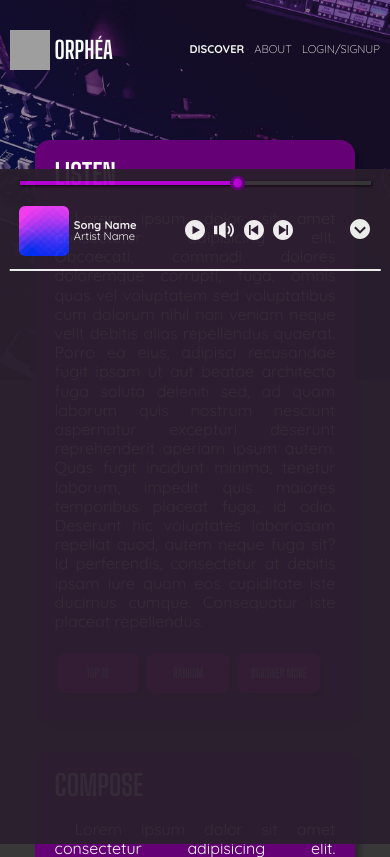
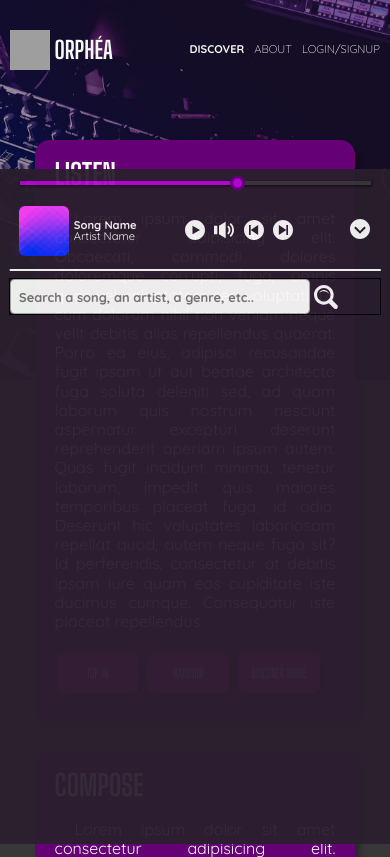
Before and after one commit to HadrienVerrier/ORPHEA, a PHP site: page /discover.html in a window 390 px wide. Shown: the top 857 px of the page. Run offline with PHP 8.4, Linux system fonts and the light colour scheme; grey boxes are pictures that could not be loaded.

Commit message:
Continue open player responsive

```diff
--- a/css/_player.scss
+++ b/css/_player.scss
@@ -4,7 +4,9 @@
 	left: 0;
 	width: 100%;
 	background-color: $mainDark;
-
+	#search {
+		display: none;
+	}
 	z-index: 8;
 	#player-open {
 		z-index: 7;
@@ -17,9 +19,6 @@
 		&:hover {
 			fill: $mainLight;
 		}
-	}
-	#search {
-		display: none;
 	}
 	svg {
 		fill: $white;
@@ -135,5 +134,26 @@
 				transform: translateX(-50%);
 			}
 		}
+
+		#search {
+			outline: 1px solid black;
+			margin: 1rem;
+			display: block;
+			#search-section {
+				input[type="text"] {
+					position: static;
+					display: inline-block;
+					width: 30rem;
+					& + label {
+						position: static;
+						display: inline-block;
+						vertical-align: middle;
+					}
+				}
+			}
+			#results {
+				display: none;
+			}
+		}
 	}
 }
--- a/css/main.css
+++ b/css/main.css
@@ -405,6 +405,10 @@ input[type="submit"] + label {
   height: 8rem;
 }
 
+#player-container #search {
+  display: none;
+}
+
 #player-container #player-open {
   z-index: 7;
   width: 2rem;
@@ -416,10 +420,6 @@ input[type="submit"] + label {
 
 #player-container #player-open:hover {
   fill: #b900d7;
-}
-
-#player-container #search {
-  display: none;
 }
 
 #player-container svg {
@@ -565,6 +565,28 @@ input[type="submit"] + label {
           transform: translateX(-50%);
 }
 
+#player-container.open #search {
+  outline: 1px solid black;
+  margin: 1rem;
+  display: block;
+}
+
+#player-container.open #search #search-section input[type="text"] {
+  position: static;
+  display: inline-block;
+  width: 30rem;
+}
+
+#player-container.open #search #search-section input[type="text"] + label {
+  position: static;
+  display: inline-block;
+  vertical-align: middle;
+}
+
+#player-container.open #search #results {
+  display: none;
+}
+
 /*INDEX*/
 main#index #video-container {
   border-radius: 1.5rem;
--- a/discover.html
+++ b/discover.html
@@ -228,7 +228,16 @@
         <!-- SEARCHBAR -->
         <section id="search">
             <h3 class="hidden">Search Section</h3>
-            <input type="text" name="searchbar" id="searchbar" placeholder="Search a song, an artist, a genre, etc..">
+            <div id="search-section">
+                <input title="Search a song, an artist, a genre..." type="text" name="searchbar" id="searchbar"
+                    placeholder="Search a song, an artist, a genre, etc..">
+                <label>
+                    <svg xmlns="http://www.w3.org/2000/svg" width="24" height="24" viewBox="0 0 24 24">
+                        <title>Search a song, an artist, a genre...</title>
+                        <path
+                            d="M23.111 20.058l-4.977-4.977c.965-1.52 1.523-3.322 1.523-5.251 0-5.42-4.409-9.83-9.829-9.83-5.42 0-9.828 4.41-9.828 9.83s4.408 9.83 9.829 9.83c1.834 0 3.552-.505 5.022-1.383l5.021 5.021c2.144 2.141 5.384-1.096 3.239-3.24zm-20.064-10.228c0-3.739 3.043-6.782 6.782-6.782s6.782 3.042 6.782 6.782-3.043 6.782-6.782 6.782-6.782-3.043-6.782-6.782zm2.01-1.764c1.984-4.599 8.664-4.066 9.922.749-2.534-2.974-6.993-3.294-9.922-.749z" />
+                    </svg></label>
+            </div>
             <section id="results">
                 <h4>Search Results</h4>
 
```
Also changed, not shown: 1 other file.
